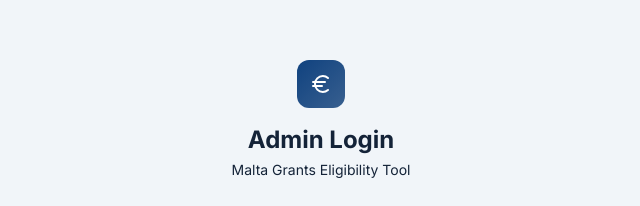
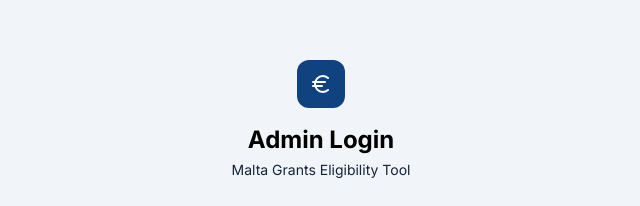
Before and after one commit to Business-diagnostics/Eligibility-Admin-panel, a React (Vite) app: page /admin/login in a window 1280 px wide. Shown: the part 121-327 px from the top of the page, without its empty margins (319-959 px from the left). Built offline with nearby package versions, Linux system fonts and the light colour scheme; the HTML template or start-up script is replaced by a standard one.

Commit message:
style: remove blue gradients and update headers to black text

```diff
--- a/src/pages/AdminDashboard.tsx
+++ b/src/pages/AdminDashboard.tsx
@@ -1,13 +1,20 @@
-import { useState, useEffect } from 'react';
-import { useNavigate } from 'react-router-dom';
-import { supabase } from '@/integrations/supabase/client';
-import { Button } from '@/components/ui/button';
-import { Tabs, TabsContent, TabsList, TabsTrigger } from '@/components/ui/tabs';
-import { Loader2, LogOut, Euro, Settings, Users, BarChart3 } from 'lucide-react';
-import { ManageGrantsTab } from '@/components/admin/ManageGrantsTab';
-import { ViewLeadsTab } from '@/components/admin/ViewLeadsTab';
-import { DashboardAnalytics } from '@/components/admin/DashboardAnalytics';
-import type { Session } from '@supabase/supabase-js';
+import { useState, useEffect } from "react";
+import { useNavigate } from "react-router-dom";
+import { supabase } from "@/integrations/supabase/client";
+import { Button } from "@/components/ui/button";
+import { Tabs, TabsContent, TabsList, TabsTrigger } from "@/components/ui/tabs";
+import {
+  Loader2,
+  LogOut,
+  Euro,
+  Settings,
+  Users,
+  BarChart3,
+} from "lucide-react";
+import { ManageGrantsTab } from "@/components/admin/ManageGrantsTab";
+import { ViewLeadsTab } from "@/components/admin/ViewLeadsTab";
+import { DashboardAnalytics } from "@/components/admin/DashboardAnalytics";
+import type { Session } from "@supabase/supabase-js";
 
 export default function AdminDashboard() {
   const navigate = useNavigate();
@@ -15,20 +22,20 @@ export default function AdminDashboard() {
   const [checkingAuth, setCheckingAuth] = useState(true);
 
   useEffect(() => {
-    const { data: { subscription } } = supabase.auth.onAuthStateChange(
-      (_event, session) => {
-        setSession(session);
-        if (!session) {
-          navigate('/admin/login');
-        }
+    const {
+      data: { subscription },
+    } = supabase.auth.onAuthStateChange((_event, session) => {
+      setSession(session);
+      if (!session) {
+        navigate("/admin/login");
       }
-    );
+    });
 
     supabase.auth.getSession().then(({ data: { session } }) => {
       setSession(session);
       setCheckingAuth(false);
       if (!session) {
-        navigate('/admin/login');
+        navigate("/admin/login");
       }
     });
 
@@ -37,7 +44,7 @@ export default function AdminDashboard() {
 
   const handleLogout = async () => {
     await supabase.auth.signOut();
-    navigate('/admin/login');
+    navigate("/admin/login");
   };
 
   if (checkingAuth || !session) {
@@ -54,15 +61,24 @@ export default function AdminDashboard() {
       <header className="border-b border-border bg-card sticky top-0 z-50">
         <div className="container mx-auto px-4 py-4 flex items-center justify-between">
           <div className="flex items-center gap-3">
-            <div className="flex h-10 w-10 items-center justify-center rounded-lg gradient-primary">
+            <div className="flex h-10 w-10 items-center justify-center rounded-lg bg-primary">
               <Euro className="h-5 w-5 text-primary-foreground" />
             </div>
             <div>
-              <h1 className="font-display font-bold text-lg">Admin Dashboard</h1>
-              <p className="text-xs text-muted-foreground">{session.user.email}</p>
+              <h1 className="font-display font-bold text-lg text-black">
+                Admin Dashboard
+              </h1>
+              <p className="text-xs text-muted-foreground">
+                {session.user.email}
+              </p>
             </div>
           </div>
-          <Button variant="outline" size="sm" onClick={handleLogout} className="gap-2">
+          <Button
+            variant="outline"
+            size="sm"
+            onClick={handleLogout}
+            className="gap-2"
+          >
             <LogOut className="h-4 w-4" />
             Sign Out
           </Button>
--- a/src/pages/AdminLogin.tsx
+++ b/src/pages/AdminLogin.tsx
@@ -77,10 +77,12 @@ export default function AdminLogin() {
     <div className="min-h-screen flex items-center justify-center bg-background px-4">
       <div className="w-full max-w-md">
         <div className="text-center mb-8">
-          <div className="flex h-12 w-12 items-center justify-center rounded-xl gradient-primary mx-auto mb-4">
+          <div className="flex h-12 w-12 items-center justify-center rounded-xl bg-primary mx-auto mb-4">
             <Euro className="h-6 w-6 text-primary-foreground" />
           </div>
-          <h1 className="font-display text-2xl font-bold">Admin Login</h1>
+          <h1 className="font-display text-2xl font-bold text-black">
+            Admin Login
+          </h1>
           <p className="text-sm text-muted-foreground mt-1">
             Malta Grants Eligibility Tool
           </p>
```
